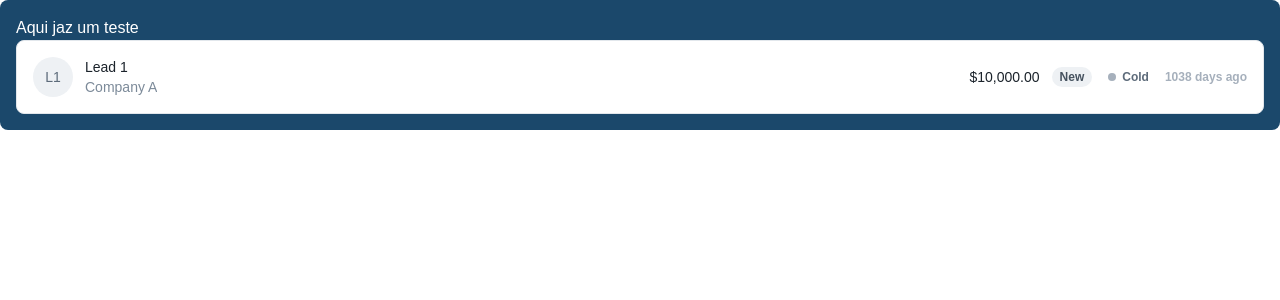
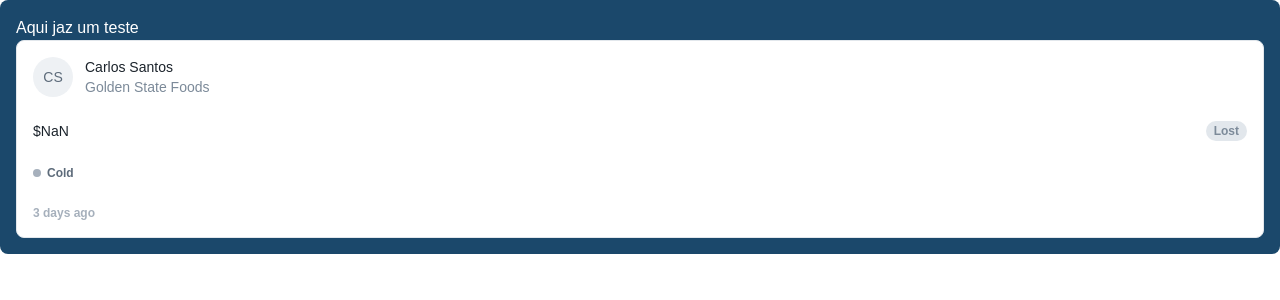
Before and after one commit to ItalloVasconcelos/financial-lead-front, a React (Vite) app: page / in a window 1280 px wide. Shown: the top 300 px of the page. Built offline with nearby package versions, Linux system fonts and the light colour scheme.

Commit message:
fix: change mockdata to data

```diff
--- a/src/App.tsx
+++ b/src/App.tsx
@@ -1,20 +1,12 @@
 import { LeadCard } from "./components/leads/LeadCard/LeadCard"
-const mockData =
-    {
-    id: "1",
-    initials: "L1",
-    name: "Lead 1",
-    company: "Company A",
-    estimatedValue: 10000,
-    status: "NEW",
-    temperature: "COLD",
-    lastContactAt: "2023-09-01"
-}
+import leadsData from "../mock/leads.mock.json"
+import type { Lead } from "./types/lead"
+function App() {
 
-function App() {
+  const leads = leadsData as Lead[];
   return (
     <div className='bg-brand-700 text-white p-4 rounded-lg'> Aqui jaz um teste
-    <LeadCard lead={mockData} />
+    <LeadCard lead={leads[2]} variant = "card" />
     </div>
   )
 }
```
